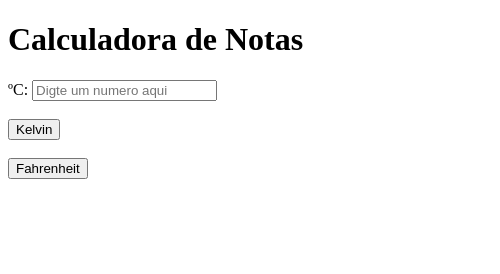
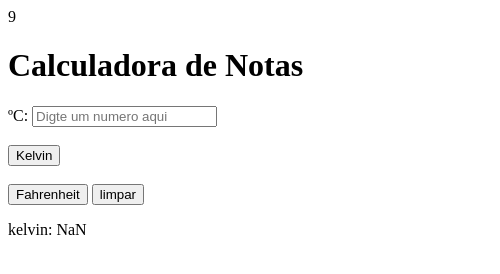
Before and after one commit to Yvis-cunha/UC5-DESKTOP, an Electron app: page app/atividade1/atividade3.html in a window 500 px wide. Both pictures are taken after a click on the button "Kelvin". Drawn offline with Linux system fonts and the light colour scheme.

Commit message:
Atividade 3

```diff
--- a/app/atividade1/atividade3.html
+++ b/app/atividade1/atividade3.html
@@ -1,4 +1,4 @@
-<!DOCTYPE html>
+9<!DOCTYPE html>
 <html lang="en">
 <head>
     <meta charset="UTF-8">
@@ -8,18 +8,31 @@
 <body>
     <h1>Calculadora de Notas</h1>
     <label for="numero">ºC:</label>
-    <input type="text" id="valor" placeholder="Digte um numero aqui"/><br><br>
-    <button id="botao" onclick="kelvin()">Kelvin</button><br><br>
-    <button id="botao" onclick="fahren()">Fahrenheit</button>
+    <input type="number" id="valor" placeholder="Digte um numero aqui"/><br><br>
+    <button id="botaok" onclick="kelvin()">Kelvin</button><br><br>
+    <button id="botaof" onclick="fahren()">Fahrenheit</button>
+    <button id="botaol" onclick="limpa()">limpar</button>
 
     <p id="mostrarnota"></p>
     <script>
         function kelvin(){
-            let valor =  document.getElementById('valor').value
-            let result =
-            document.getElementById('vernumero').innerHTML = `kelvin: ${}`
+            let valor =  parseFloat(document.getElementById('valor').value)
+            let result = valor + 273.15
+            document.getElementById('mostrarnota').innerHTML = `kelvin: ${result}`
 
         }
+        function fahren(){
+            let valor =  document.getElementById('valor').value
+            let result = (valor * 1.8)+32
+            document.getElementById('mostrarnota').innerHTML = `kelvin: ${result}`
+        }
+
+        function limpa(){
+            document.getElementById('mostrarnota').value = ''
+            document.getElementById('valor').value = ''
+
+        }
+
     </script>
 
 </body>
```
